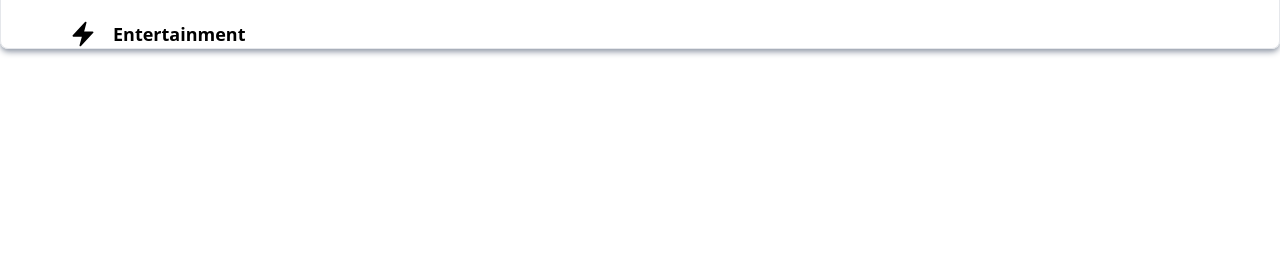
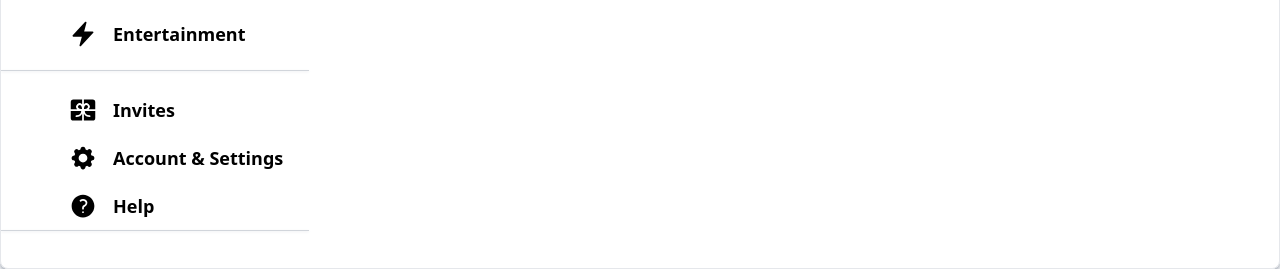
Before and after one commit to NeerajChinna123/SafeMail, a Next.js app: page / in a window 1280 px wide. Shown: the part 619-888 px from the top of the page. Before the commit the page ends 800 px from the top, so only its background shows below. Built offline with nearby package versions, Linux system fonts and the light colour scheme.

Commit message:
minor fixes

```diff
--- a/src/pages/index.tsx
+++ b/src/pages/index.tsx
@@ -1,11 +1,12 @@
 
 import AfterEffectsVideo from "../components/AfterEffects";
 import { BannerType, FitZoneType } from "../../typings";
-import { EllipsisHorizontalCircleIcon, PlusCircleIcon, PlusIcon } from '@heroicons/react/24/outline'
-import { UserPlusIcon, EnvelopeIcon, PhoneIcon, ChatBubbleLeftEllipsisIcon, ShieldExclamationIcon, BoltIcon, AtSymbolIcon } from '@heroicons/react/24/solid'
+import { Cog6ToothIcon, EllipsisHorizontalCircleIcon, GifIcon, PlusCircleIcon, PlusIcon } from '@heroicons/react/24/outline'
+import { UserPlusIcon, EnvelopeIcon, PhoneIcon, ChatBubbleLeftEllipsisIcon, ShieldExclamationIcon, BoltIcon, AtSymbolIcon, QuestionMarkCircleIcon, Cog8ToothIcon, GiftTopIcon } from '@heroicons/react/24/solid'
 import { useScroll } from "framer-motion";
 import { useState } from "react";
 import { motion } from 'framer-motion'
+import { ClockIcon } from "@heroicons/react/24/solid";
 
 
 export interface propsData {
@@ -121,6 +122,40 @@ const Main = (props: propsData) => {
                     <p className={currentNav1 == 'Entertainment' ? "text-white text-lg font-semibold" : "text-black text-lg font-semibold"}>Entertainment</p>
                   </div>
                 </div>
+
+                <div className="border-b border-gray-300 shadow shadow-gray-200 z-100 w-full  absolute top-[39rem]">
+
+                </div>
+
+                <div className=" flex flex-col space-y-5 pl-12 mt-[3rem] w-full">
+
+                  <div onClick={() => setCurrentNav1('Entertainment')} className={currentNav1 == 'Entertainment' ? "flex cursor-pointer flex-row space-x-4  items-center bg-black mt-[-1rem] rounded-lg w-full transition-all transform duration-200 ease-in-out px-3" : "flex cursor-pointer transition-all transform duration-200 ease-in-out px-3 w-full flex-row space-x-4 ml-2 items-center"}>
+                    <GiftTopIcon className={currentNav1 == 'Entertainment' ? "h-7 w-7 text-white" : "h-7 w-7 text-black"} />
+                    <p className={currentNav1 == 'Entertainment' ? "text-white text-lg font-semibold" : "text-black text-lg font-semibold"}>Invites</p>
+                  </div>
+
+                  <div onClick={() => setCurrentNav1('Entertainment')} className={currentNav1 == 'Entertainment' ? "flex cursor-pointer flex-row space-x-4  items-center bg-black  rounded-lg w-full transition-all transform duration-200 ease-in-out px-3" : "flex cursor-pointer transition-all transform duration-200 ease-in-out px-3 w-full flex-row space-x-4 ml-2 items-center"}>
+                    <Cog8ToothIcon className={currentNav1 == 'Entertainment' ? "h-7 w-7 text-white" : "h-7 w-7 text-black"} />
+                    <p className={currentNav1 == 'Entertainment' ? "text-white text-lg font-semibold" : "text-black text-lg font-semibold"}>Account & Settings</p>
+                  </div>
+
+
+                  <div onClick={() => setCurrentNav1('Entertainment')} className={currentNav1 == 'Entertainment' ? "flex cursor-pointer flex-row space-x-4  items-center bg-black rounded-lg w-full transition-all transform duration-200 ease-in-out px-3" : "flex cursor-pointer transition-all transform duration-200 ease-in-out px-3 w-full flex-row space-x-4 ml-2 items-center"}>
+                    <QuestionMarkCircleIcon className={currentNav1 == 'Entertainment' ? "h-7 w-7 text-white" : "h-7 w-7 text-black"} />
+                    <p className={currentNav1 == 'Entertainment' ? "text-white text-lg font-semibold" : "text-black text-lg font-semibold"}>Help</p>
+                  </div>
+                </div>
+
+                <div className="border-b border-gray-300 shadow shadow-gray-200 z-100 w-full  absolute top-[49rem]">
+
+                </div>
+
+                <div className=" flex flex-col space-y-5 pl-12 mt-[3rem] w-full">
+
+                 <div className="flex flex-row space-x-3">
+
+                 </div>
+                </div>
               </div>
             </div>
           </motion.div>
```
